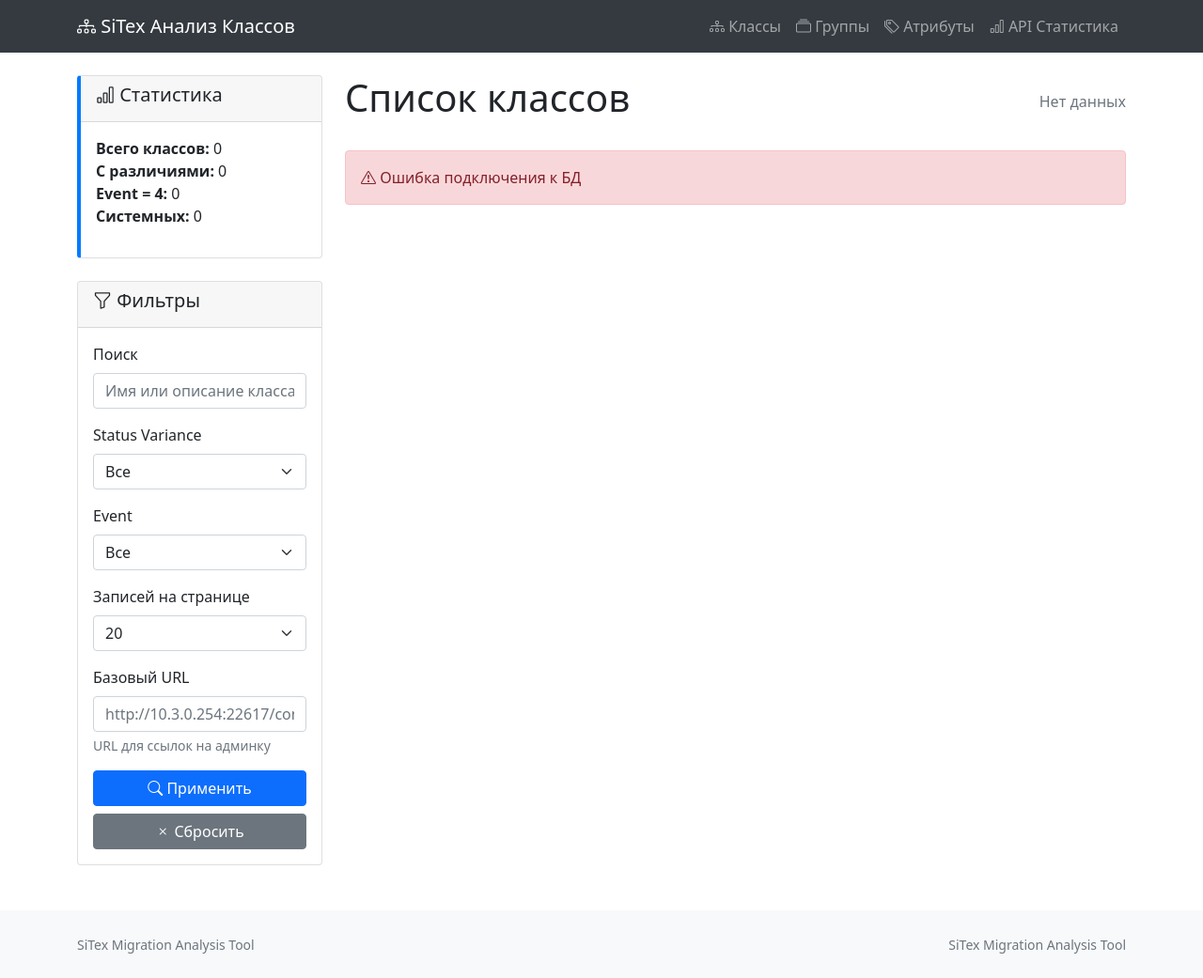
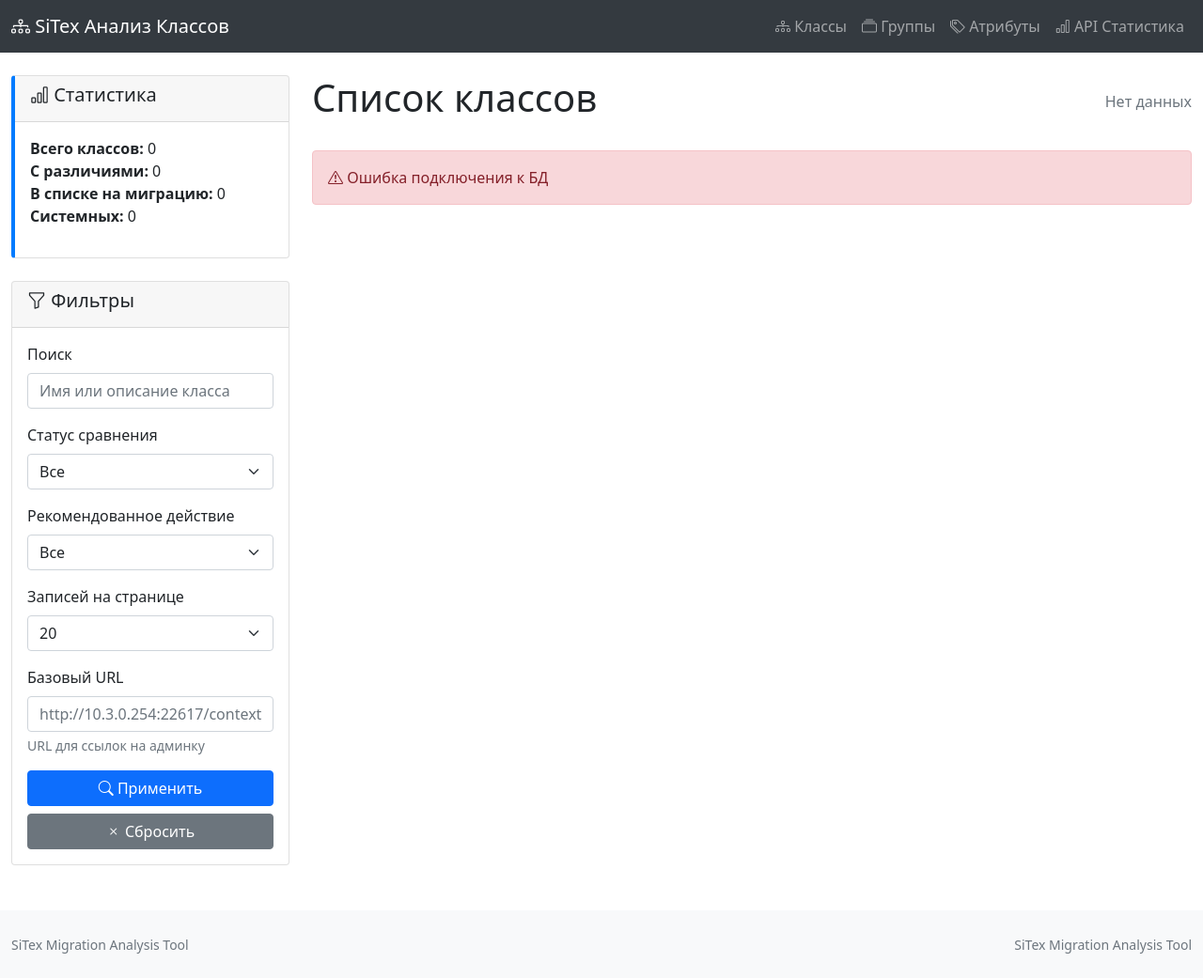
Before and after one commit to koren85/metarep, a Flask app: page / in a window 1280 px wide. Shown: the whole page at 94% size. Run offline with Flask 3, Linux system fonts and the light colour scheme; some libraries are stand-ins or nearby versions.

Commit message:
отображение

```diff
--- a/templates/base.html
+++ b/templates/base.html
@@ -73,7 +73,7 @@
 </head>
 <body>
     <nav class="navbar navbar-expand-lg navbar-dark bg-dark">
-        <div class="container">
+        <div class="container-fluid">
             <a class="navbar-brand" href="{{ url_for('index') }}">
                 <i class="bi bi-diagram-3"></i> SiTex Анализ Классов
             </a>
@@ -107,12 +107,12 @@
         </div>
     </nav>
 
-    <div class="container mt-4">
+    <div class="container-fluid mt-4">
         {% block content %}{% endblock %}
     </div>
 
     <footer class="bg-light py-4 mt-5">
-        <div class="container">
+        <div class="container-fluid">
             <div class="row">
                 <div class="col-md-6">
                     <small class="text-muted">SiTex Migration Analysis Tool</small>
--- a/templates/index.html
+++ b/templates/index.html
@@ -14,7 +14,7 @@
                 <ul class="list-unstyled">
                     <li><strong>Всего классов:</strong> {{ statistics.total_classes or 0 }}</li>
                     <li><strong>С различиями:</strong> {{ statistics.classes_with_differences or 0 }}</li>
-                    <li><strong>Event = 4:</strong> {{ statistics.classes_event_4 or 0 }}</li>
+                    <li><strong>В списке на миграцию:</strong> {{ statistics.classes_event_4 or 0 }}</li>
                     <li><strong>Системных:</strong> {{ statistics.system_classes or 0 }}</li>
                 </ul>
             </div>
@@ -38,24 +38,24 @@
                     </div>
 
                     <div class="mb-3">
-                        <label for="status_variance" class="form-label">Status Variance</label>
+                        <label for="status_variance" class="form-label">Статус сравнения</label>
                         <select class="form-select" id="status_variance" name="status_variance">
                             <option value="">Все</option>
-                            <option value="0" {% if current_filters.status_variance == 0 %}selected{% endif %}>0</option>
-                            <option value="1" {% if current_filters.status_variance == 1 %}selected{% endif %}>1</option>
-                            <option value="2" {% if current_filters.status_variance == 2 %}selected{% endif %}>2</option>
+                            <option value="0" {% if current_filters.status_variance == 0 %}selected{% endif %}>0 - Идентичны</option>
+                            <option value="1" {% if current_filters.status_variance == 1 %}selected{% endif %}>1 - Отсутствует</option>
+                            <option value="2" {% if current_filters.status_variance == 2 %}selected{% endif %}>2 - Отличаются</option>
                         </select>
                     </div>
 
                     <div class="mb-3">
-                        <label for="event" class="form-label">Event</label>
+                        <label for="event" class="form-label">Рекомендованное действие</label>
                         <select class="form-select" id="event" name="event">
                             <option value="">Все</option>
-                            <option value="0" {% if current_filters.event == 0 %}selected{% endif %}>0</option>
-                            <option value="1" {% if current_filters.event == 1 %}selected{% endif %}>1</option>
-                            <option value="2" {% if current_filters.event == 2 %}selected{% endif %}>2</option>
-                            <option value="3" {% if current_filters.event == 3 %}selected{% endif %}>3</option>
-                            <option value="4" {% if current_filters.event == 4 %}selected{% endif %}>4</option>
+                            <option value="0" {% if current_filters.event == 0 %}selected{% endif %}>0 - игнорировать</option>
+                            <option value="1" {% if current_filters.event == 1 %}selected{% endif %}>1 - Добавить</option>
+                            <option value="2" {% if current_filters.event == 2 %}selected{% endif %}>2 - Обновить</option>
+                            <option value="3" {% if current_filters.event == 3 %}selected{% endif %}>3 - Не в списке для переноса</option>
+                            <option value="4" {% if current_filters.event == 4 %}selected{% endif %}>4 - В списке на миграцию</option>
                         </select>
                     </div>
 
@@ -119,8 +119,8 @@
                             <th>OUID</th>
                             <th>Имя</th>
                             <th>Описание</th>
-                            <th>Status Variance</th>
-                            <th>Event</th>
+                                                            <th>Статус сравнения</th>
+                                <th>Рекомендованное действие</th>
                             <th>Системный</th>
                             <th>Дата создания</th>
                             <th>Действия</th>
```
Also changed, not shown: templates/attributes.html (+11 -11 lines), templates/class_detail.html (+28 -14 lines), templates/groups.html (+11 -11 lines).
